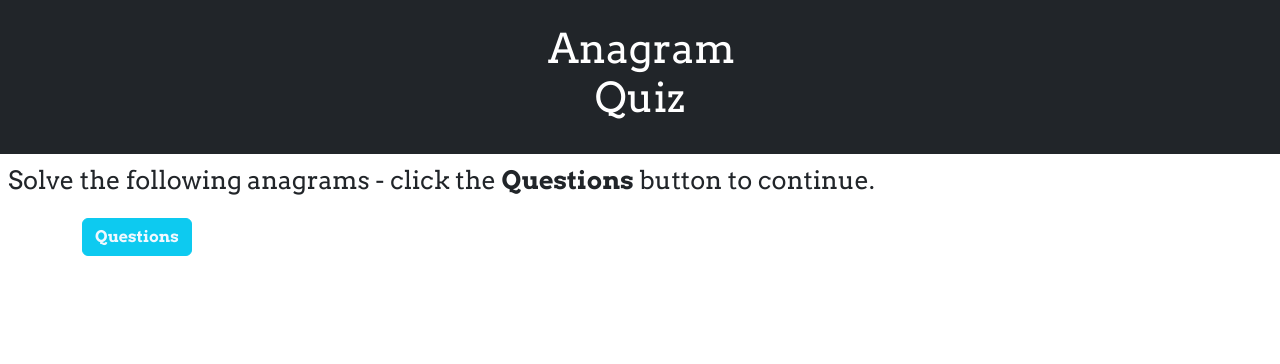
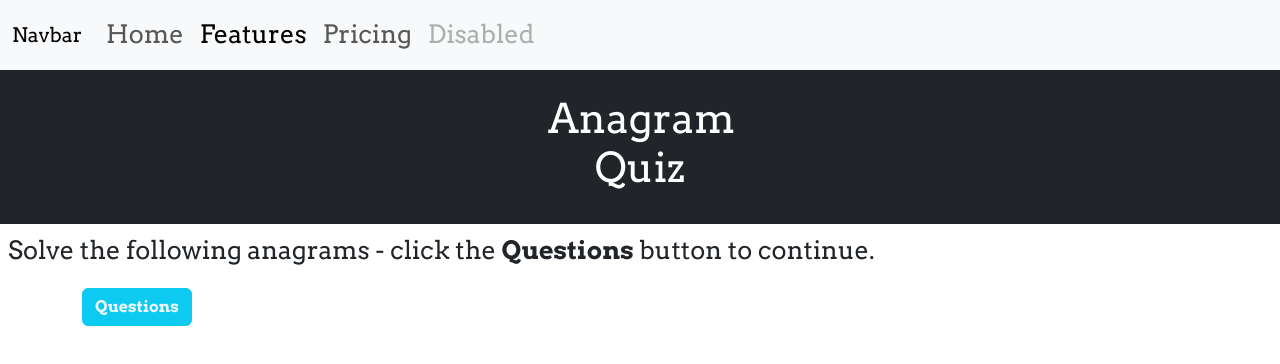
Before and after one commit to cc443659/anagram-quiz-, a plain HTML site: page index.html in a window 1280 px wide. Drawn offline with nearby package versions, Linux system fonts and the light colour scheme.

Commit message:
Overwrite files

```diff
--- a/index.html
+++ b/index.html
@@ -12,6 +12,25 @@
     <link rel="stylesheet" type="text/css" href="styles.css">
 </head>
 <body>
+    <nav class="navbar navbar-expand-lg bg-body-tertiary">
+        <div class="container-fluid">
+          <a class="navbar-brand" href="#">Navbar</a>
+          <button class="navbar-toggler" type="button" data-bs-toggle="collapse" data-bs-target="#navbarNavAltMarkup" aria-controls="navbarNavAltMarkup" aria-expanded="false" aria-label="Toggle navigation">
+            <span class="navbar-toggler-icon"></span>
+          </button>
+          <div class="collapse navbar-collapse" id="navbarNavAltMarkup">
+            <div class="navbar-nav">
+              <a class="nav-link" aria-current="page" href="home page.html">Home</a>
+              <a class="nav-link active" aria-current="page" href="#">Features</a>
+              <a class="nav-link" href="#">Pricing</a>
+              <a class="nav-link disabled" aria-disabled="true">Disabled</a>
+            </div>
+          </div>
+        </div>
+      </nav>
+
+
+
     <div class="p-3 mb-2 bg-dark text-white">
         <div class="mx-auto p-2" style="width: 200px;">
             <h1>Anagram Quiz</h1>
--- a/script.js
+++ b/script.js
@@ -34,8 +34,10 @@
             } else {
                 document.getElementById("questions").innerHTML = "Quiz complete.";
                 setTimeout(() => console.log("Quiz complete."), 1800);
+
                 document.getElementById("leadP").innerHTML = null;
                 document.getElementById("extra").innerHTML = null;
+
                 calcResultsAnim();
             }
         }
@@ -60,5 +62,7 @@
     function displayResults() {
             box.style.display = "inline-block";
             box.style.animation = "movein 0.5s linear 1";
-            document.getElementById("userAnswer1").innerHTML = inputValue[1];
+
+            let userAnswer1 = inputValue[1];
+            document.getElementById("userAnswer1").innerHTML = userAnswer1.value;
     }
--- a/styles.css
+++ b/styles.css
@@ -2,7 +2,7 @@
 body {
     font-family: Arvo;
     font-size: calc(0.7rem + 1.1vw);
- }
+}
 h1 {
     font-size: calc(1.2rem + 1.7vw);
     text-align: center;
```
